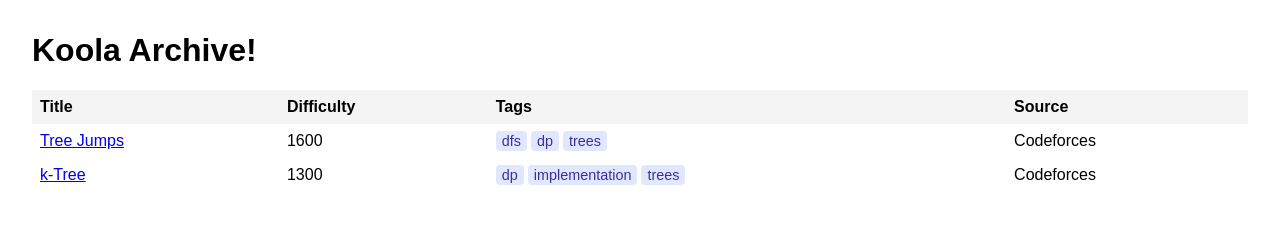
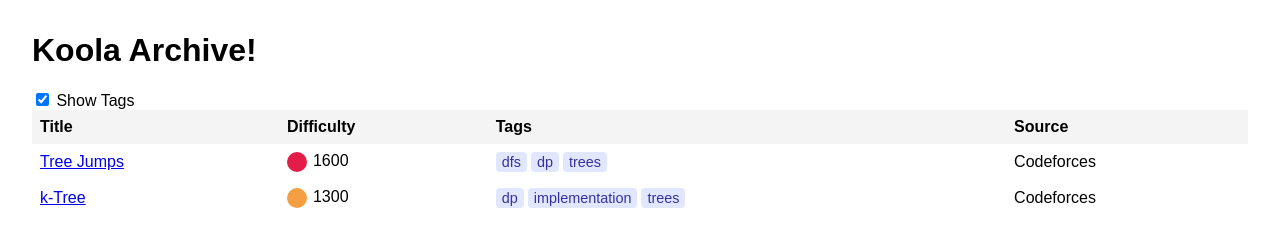
Before and after one commit to quandquang1312/koola, a website: page index.html in a window 1280 px wide. Drawn offline with Linux system fonts and the light colour scheme.

Commit message:
Update index.html

```diff
--- a/index.html
+++ b/index.html
@@ -9,16 +9,28 @@
         th, td {border: 1px solod #ccc; padding: 8px; text-align: left; }
         th { background: #f4f4f4; }
         .tag { background: #e0e7ff; color: #3730a3; padding: 2px 6px; border-radius: 4px; margin-right: 4px; font-size: 0.9em; }
+        .rating-circle {
+            display: inline-block;
+            width: 20px;
+            height: 20px;
+            border-radius: 50%;
+            margin-right: 6px;
+            vertical-align: middle;
+        }
     </style>
 </head>
 <body>
     <h1>Koola Archive!</h1>
+    <label>
+        <input type="checkbox" id="toggle-tags" checked>
+        Show Tags
+    </label>
     <table>
         <thread>
             <tr>
                 <th>Title</th>
                 <th>Difficulty</th>
-                <th>Tags</th>
+                <th class="tags-col">Tags</th>
                 <th>Source</th>
             </tr>
         </thread>
@@ -47,15 +59,26 @@
 
         const table = document.getElementById('problem-table');
         problems.forEach(problem => {
-            const row = document.createElement('tr');
+            let color = "#6b7280"
+            if (problem.rating >= 1000 && problem.rating <= 1500) color = "#f59e42"
+            if (problem.rating > 1500) color = "#e11d48"
+
+            const row = document.createElement('tr')
             row.innerHTML = `
                 <td><a href="${problem.link}" target="_blank">${problem.title}</a></td>
-                <td>${problem.rating}</td>
-                <td>${problem.tags.map(tag => `<span class="tag">${tag}</span>`).join('')}</td>
+                <td><span class="rating-circle" style="background: ${color}"></span>${problem.rating}</td>
+                <td class="tags-col">${problem.tags.map(tag => `<span class="tag">${tag}</span>`).join('')}</td>
                 <td>${problem.source}</td>
             `;
-            table.appendChild(row);
-        });
+            table.appendChild(row)
+        })
+
+        document.getElementById('toggle-tags').addEventListener('change', function() {
+            const show = this.checked
+            document.querySelectorAll('.tags-col').forEach(cell => {
+                cell.style.display = show ? '' : 'none'
+            })
+        })
     </script>
 </body>
 </html>
```
